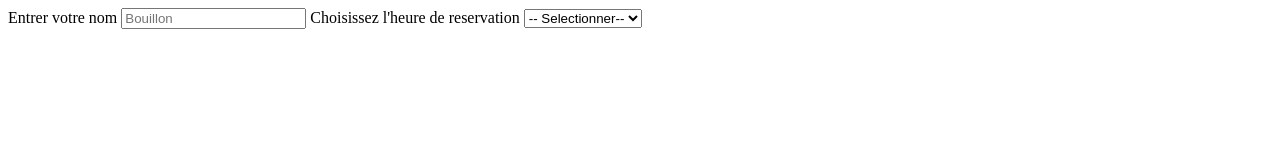
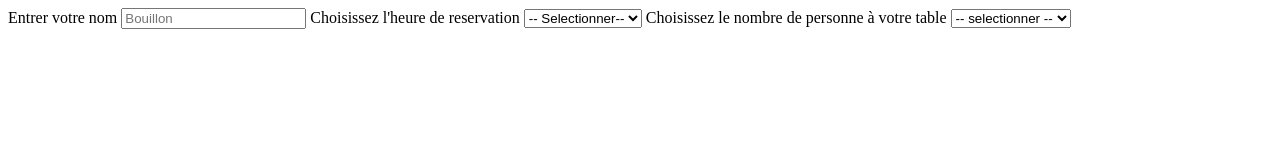
Before and after one commit to noe-rasse/Bon-App-tit, a plain HTML site: page index.html in a window 1280 px wide. Drawn offline with Linux system fonts and the light colour scheme.

Commit message:
nombre de personne

```diff
--- a/index.html
+++ b/index.html
@@ -28,6 +28,16 @@
                 <option value="Option11">21H00</option>
                 <option value="Option12">21H30</option>
             </select>
+            <label for="choix">Choisissez le nombre de personne à votre table</label>
+            <select name="personne" id="perso">
+                <option value="Option1">-- selectionner --</option>
+                <option value="Option2">1</option>
+                <option value="Option3">2</option>
+                <option value="Option4">3</option>
+                <option value="Option5">4</option>
+                <option value="Option6">5</option>
+                <option value="otpion7">6</option>
+            </select>
         </form>
     </main>
 </body>
```
